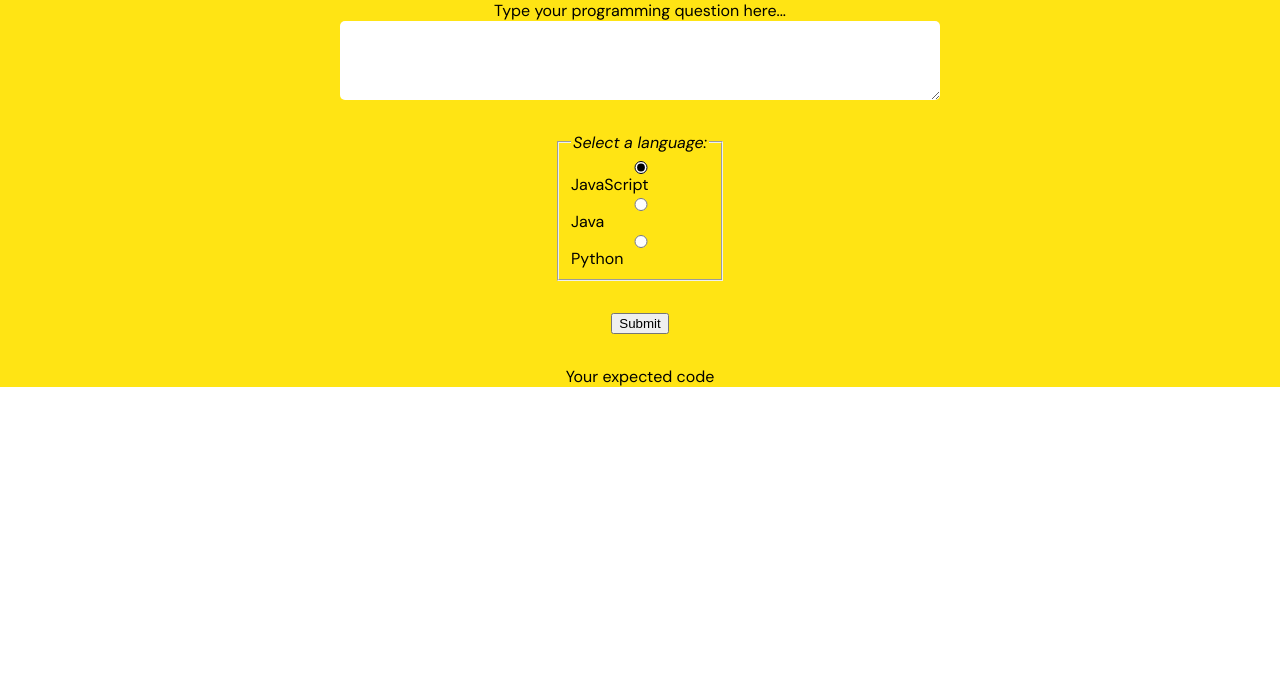
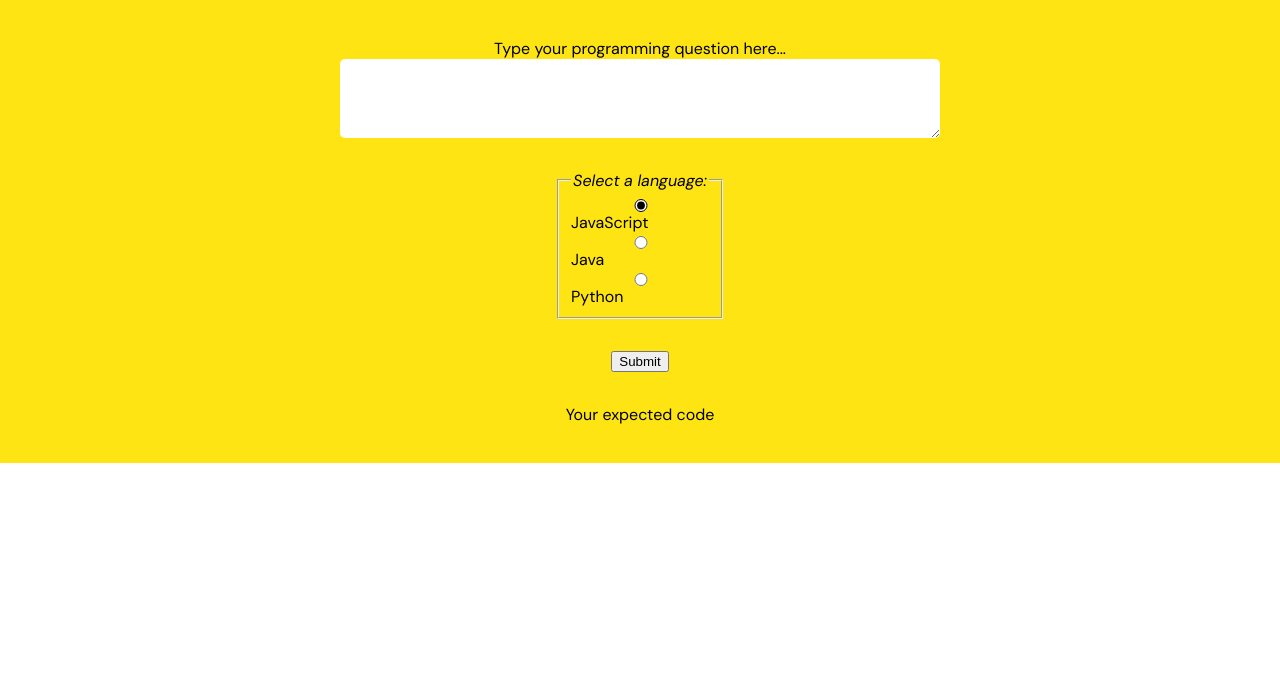
Before and after one commit to jaishruti/code-generator, a plain HTML site: page index.html in a window 1280 px wide. Shown: the part 117-800 px from the top of the page. Drawn offline with Linux system fonts and the light colour scheme; a web font is replaced by a local one.

Commit message:
container style changed

```diff
--- a/index.css
+++ b/index.css
@@ -9,11 +9,14 @@ body,html{
     display: flex;
     flex-direction: column;
     background-color: rgb(255, 228, 20);
-    /* justify-content: center; */
+    justify-content: center;
     align-items: center;
+
     text-align: center;
     gap: 2rem;
-    width: 100%
+    width: 100%;
+    height: 580px;
+
 }
 .item{
     display: flex;
```
